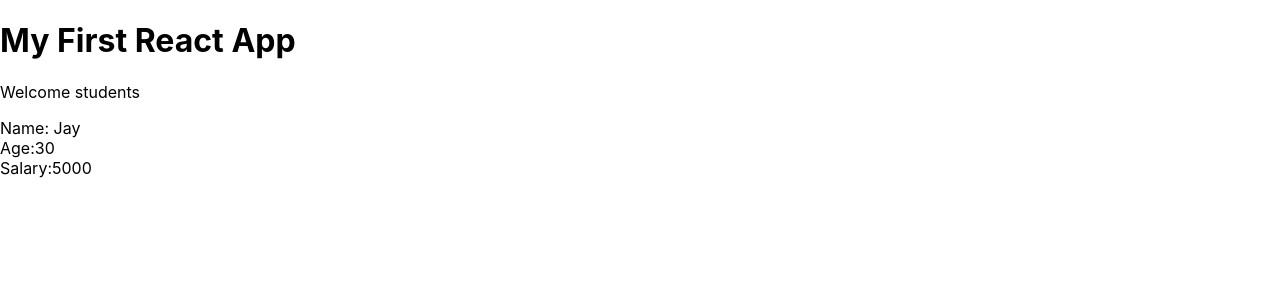
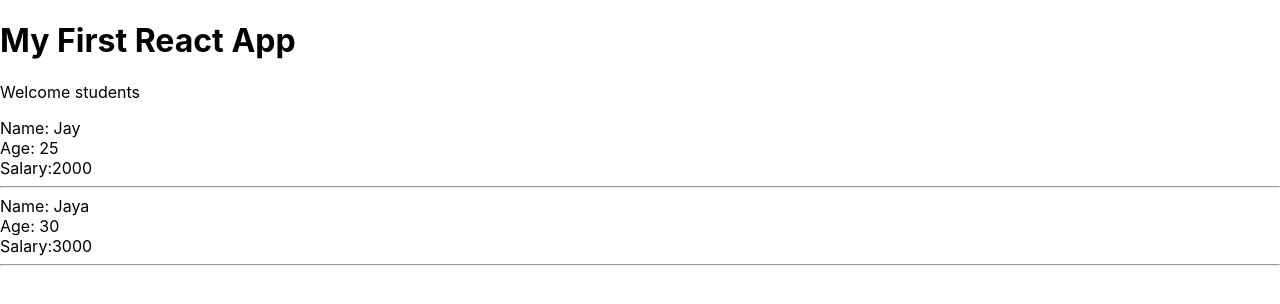
Before and after one commit to jay4tech/React, a React (Create React App) app in the folder myapp/: page / in a window 1280 px wide. Shown: the top 304 px of the page. Built offline with nearby package versions, Linux system fonts and the light colour scheme.

Commit message:
Chapter-9

```diff
--- a/myapp/src/App.js
+++ b/myapp/src/App.js
@@ -7,7 +7,8 @@ class App extends Component {
       <div className="App">
         <h1>My First React App</h1>
         <p>Welcome students</p>
-        <Employee/>
+        <Employee name="Jay" age="25" salary="2000"/>
+        <Employee name="Jaya" age="30" salary="3000"/>
       </div>
     );
   }
--- a/myapp/src/Employee.js
+++ b/myapp/src/Employee.js
@@ -1,12 +1,16 @@
 import React, { Component } from 'react';
 
 class Employee extends Component {
+
     render(){
+        console.log(this.props)
+        const {name,age,salary}=this.props
         return(
             <div className="employee">
-                <div>Name: Jay</div>
-                <div>Age:30</div>
-                <div>Salary:5000</div>
+                <div>Name: {name}</div>
+                <div>Age: {age}</div>
+                <div>Salary:{salary}</div>
+                <hr/>
             </div>
         )
     }
```
